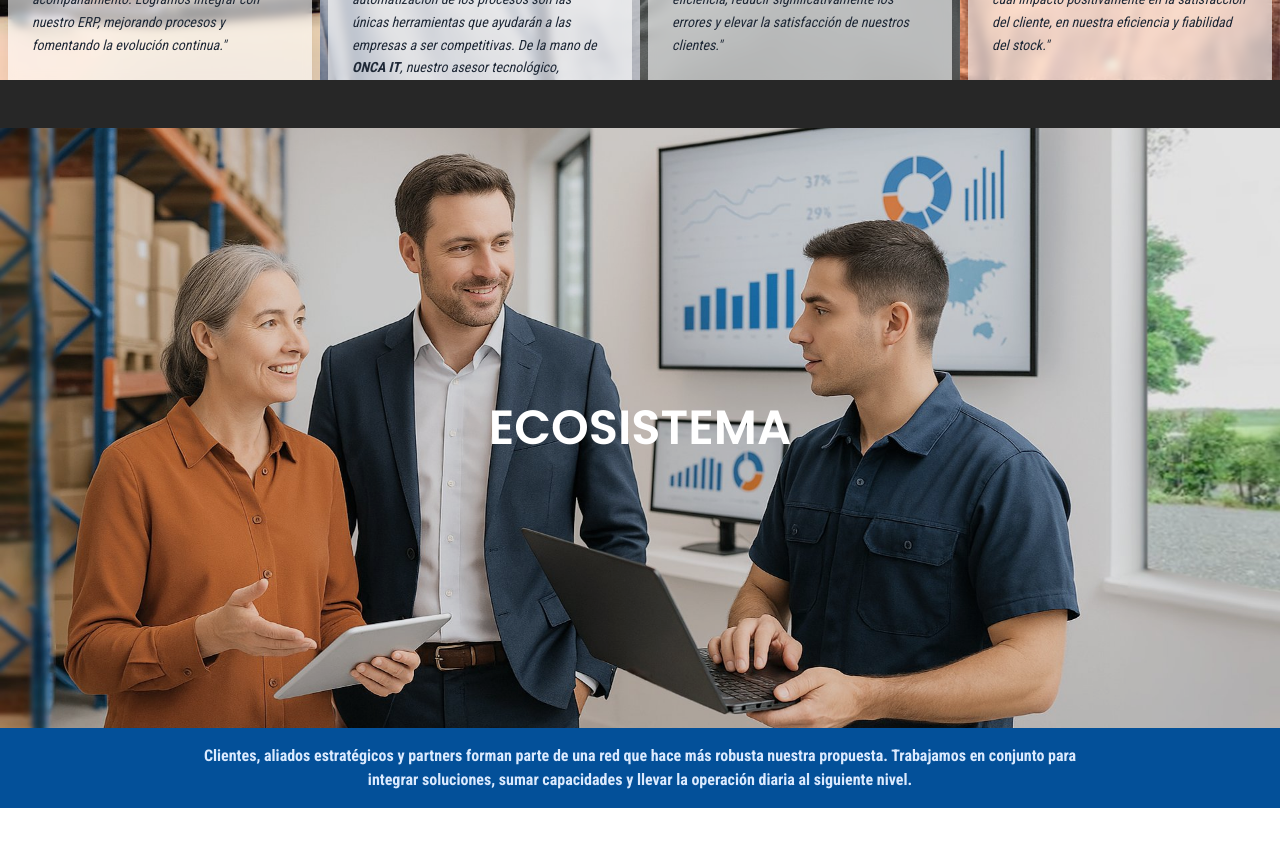
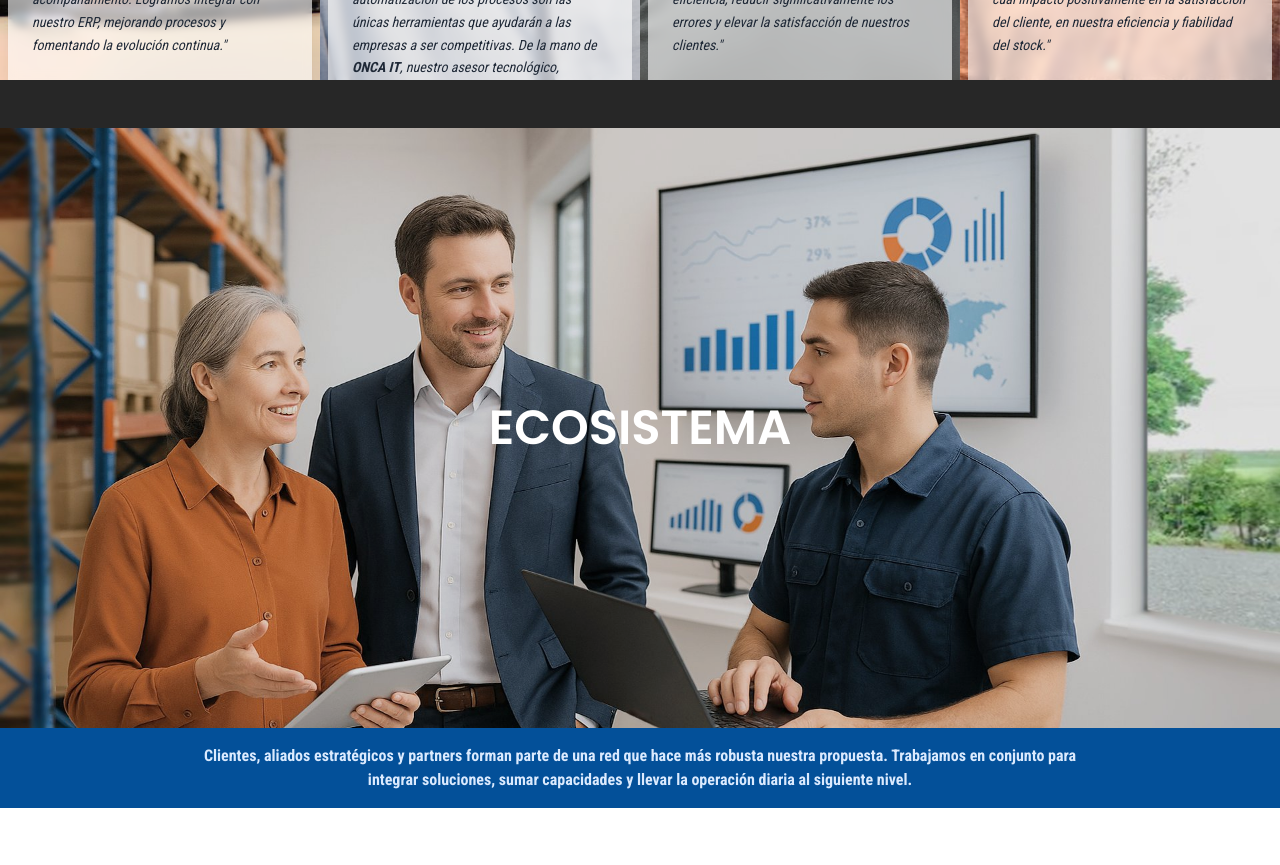
Before and after one commit to yabreu65/onca, a Next.js app: page /es in a window 1280 px wide. Shown: the part 2640-3505 px from the top of the page. Built offline with nearby package versions, Linux system fonts and the light colour scheme; no server answers.

Commit message:
fix 3/03/26

```diff
--- a/components/home/Partners.tsx
+++ b/components/home/Partners.tsx
@@ -15,7 +15,7 @@ export default function Partners() {
           src="/images/Ecosistema.jpg"
           alt="Ecosystem"
           fill
-          className="object-cover"
+          className="object-cover object-top"
           priority
         />
 
--- a/components/layout/Header.tsx
+++ b/components/layout/Header.tsx
@@ -243,7 +243,7 @@ export default function Header() {
         hasDropdown: true,
       },
       { label: t("cases"), href: getLocalizedPath("/#casos-de-exito") },
-      { label: t("partners"), href: getLocalizedPath("/partners") },
+      { label: t("partners"), href: getLocalizedPath("/#partners") },
       { label: t("contact"), href: getLocalizedPath("/#contacto") },
     ],
     // eslint-disable-next-line react-hooks/exhaustive-deps
```
